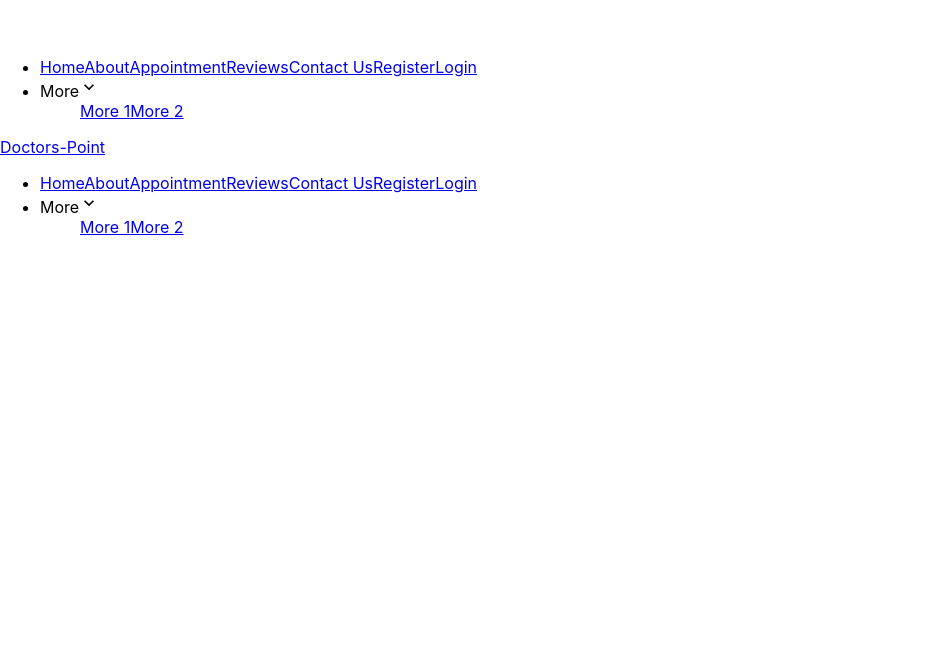
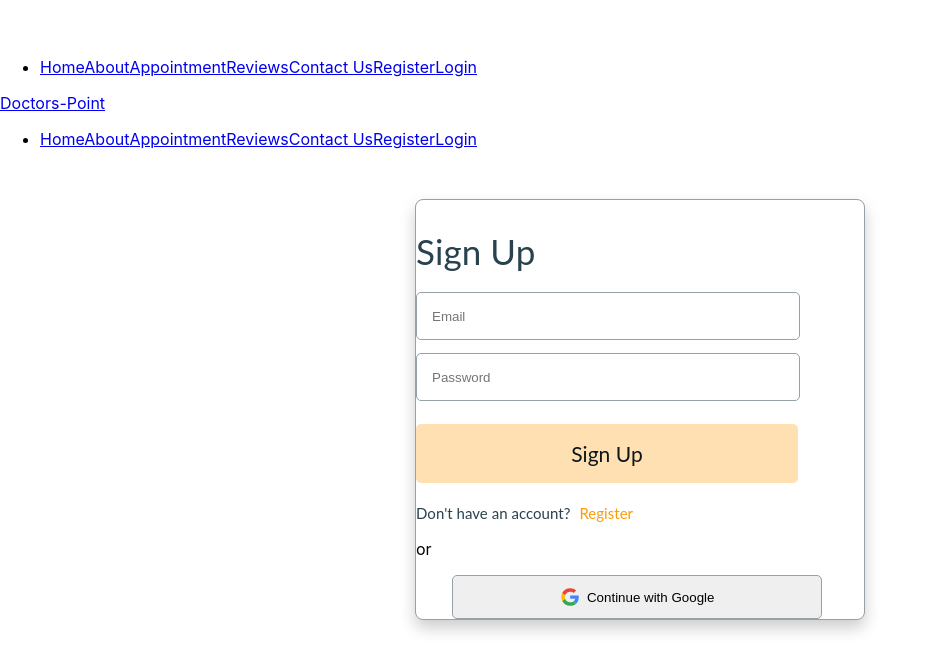
Before and after one commit to asadjulhas/doctors-portal-client, a React (Create React App) app: page /login in a window 1280 px wide. Shown: the part 1243-1913 px from the top of the page, without its empty margins (0-933 px from the left). Before the commit the page ends 1496 px from the top, so only its background shows below. Built offline with nearby package versions, Linux system fonts and the light colour scheme; no server answers.

Commit message:
Implement signin with email and signin with google

```diff
--- a/src/App.js
+++ b/src/App.js
@@ -8,6 +8,7 @@ import AppointmentPage from './pages/Appointment/AppointmentPage';
 import { ToastContainer } from 'react-toastify';
   import 'react-toastify/dist/ReactToastify.css';
 import Register from './pages/Register/Register';
+import Login from './pages/Login/Login';
 
 function App() {
   return (
@@ -18,6 +19,7 @@ function App() {
         <Route path='/about' element={<About/>} />
         <Route path='/appointment' element={<AppointmentPage/>} />
         <Route path='/register' element={<Register/>} />
+        <Route path='/login' element={<Login/>} />
       </Routes>
       <ToastContainer />
     </div>
--- /dev/null
+++ b/src/pages/Login/Login.js
@@ -0,0 +1,52 @@
+import React, { useState } from 'react';
+import { useAuthState, useSignInWithEmailAndPassword } from 'react-firebase-hooks/auth';
+import { Link, useNavigate } from 'react-router-dom';
+import auth from '../../firebaseinit';
+import PageTitle from '../../hooks/PageTitle';
+import SignWithGoogle from '../Register/SignWithGoogle';
+
+const Login = () => {
+  const goHome = useNavigate('')
+  const [lguser, lgloading, lgerror] = useAuthState(auth);
+  const [errorMessage, setError] = useState("");
+  const [
+    signInWithEmailAndPassword,
+    user,
+    regloading,
+    error,
+  ] = useSignInWithEmailAndPassword(auth);
+
+  if(lguser) {
+    goHome('/')
+  }
+
+
+  const loginForm = e => {
+    e.preventDefault();
+    const email = e.target.email.value;
+    const password = e.target.password.value;
+    signInWithEmailAndPassword(email, password);
+  }
+
+  return (
+    <div className="login_form signup text-center">
+        <PageTitle title="Login" />
+        <h3>Sign Up</h3>
+        <form onSubmit={loginForm}>
+          <input required placeholder="Email" name="email" type="email" />
+          <br />
+          <input required placeholder="Password" name="password" type="password" />
+          {errorMessage}
+          <button className={`login_btn ${regloading ? 'btn loading' : ''}`}>Sign Up</button>
+          <br />
+          <span>
+          Don't have an account? <Link to="/register">Register</Link>
+          </span>
+          <p>or</p>
+        </form>
+<SignWithGoogle/>
+      </div>
+  );
+};
+
+export default Login;
--- a/src/pages/Register/Register.js
+++ b/src/pages/Register/Register.js
@@ -1,14 +1,20 @@
 import React, { useState } from "react";
-import { Link } from "react-router-dom";
+import { Link, useNavigate } from "react-router-dom";
 import auth from "../../firebaseinit";
 import PageTitle from "../../hooks/PageTitle";
 import "./Register.css";
 import { useAuthState, useCreateUserWithEmailAndPassword, useUpdateProfile } from 'react-firebase-hooks/auth';
 import { async } from "@firebase/util";
+import SignWithGoogle from "./SignWithGoogle";
 
 const Register = () => {
+  const goHome = useNavigate('')
   const [errorMessage, setError] = useState("");
   const [user, loading, error] = useAuthState(auth);
+
+  if(user) {
+    goHome('/')
+  }
 
   console.log(user)
   const [
@@ -57,25 +63,24 @@ const Register = () => {
     await updateProfile({displayName})
   };
   return (
-    <div>
       <div className="login_form signup text-center">
         <PageTitle title="Register" />
         <h3>Sign Up</h3>
         <form onSubmit={signUpForm}>
-          <input placeholder="Type your name" name="name" type="text" />
+          <input required placeholder="Type your name" name="name" type="text" />
           <br />
-          <input placeholder="Email" name="email" type="email" />
+          <input required placeholder="Email" name="email" type="email" />
           <br />
-          <input placeholder="Password" name="password" type="password" />
+          <input required placeholder="Password" name="password" type="password" />
           <br />
-          <input
+          <input required
             placeholder="Confirm Password"
             name="conpassword"
             type="password"
           />
           <br />
-          {error}
-          <button className="login_btn">Sign Up</button>
+          {errorMessage}
+          <button className={`login_btn ${regloading ? 'btn loading' : ''}`}>Sign Up</button>
           <br />
           <span>
             Already have an account? <Link to="/login">Login</Link>
@@ -83,11 +88,8 @@ const Register = () => {
           <p>or</p>
         </form>
 
-        <button className="google_signin mb-8 mt-5">
-          <img width={20} src="" alt="" /> &nbsp; Continue with Google
-        </button>
+        <SignWithGoogle/>
       </div>
-    </div>
   );
 };
 
--- /dev/null
+++ b/src/pages/Register/SignWithGoogle.js
@@ -0,0 +1,17 @@
+import React from 'react';
+import { useSignInWithGoogle } from 'react-firebase-hooks/auth';
+import googleIcon from '../../assets/images/google.svg'
+import auth from '../../firebaseinit';
+
+const SignWithGoogle = () => {
+  const [signInWithGoogle, user, loading, error] = useSignInWithGoogle(auth);
+  return (
+    <div>
+      <button onClick={()=>signInWithGoogle()} className={`google_signin mb-8 mt-5 ${loading ? 'btn loading' : ''}`}>
+          <img width={20} src={googleIcon} alt="" /> &nbsp; Continue with Google
+        </button>
+    </div>
+  );
+};
+
+export default SignWithGoogle;
--- a/src/pages/Shared/Header/Header.js
+++ b/src/pages/Shared/Header/Header.js
@@ -1,7 +1,16 @@
+import { signOut } from "firebase/auth";
 import React from "react";
+import { useAuthState } from "react-firebase-hooks/auth";
 import { Link } from "react-router-dom";
+import auth from "../../../firebaseinit";
 
 const Header = () => {
+  const [user, loading, error] = useAuthState(auth);
+  const avatar = user?.photoURL || 'https://cdn.pixabay.com/photo/2015/03/04/22/35/avatar-659652_960_720.png'
+  console.log(user)
+  const handleLogout = () => {
+    signOut(auth);
+  };
   const menuItems = (
     <>
       <li className="text-black">
@@ -10,27 +19,9 @@ const Header = () => {
         <Link to="/appointment">Appointment</Link>
         <Link to="/reviews">Reviews</Link>
         <Link to="/contact">Contact Us</Link>
-        <Link to="/register">Register</Link>
-        <Link to="/login">Login</Link>
+        {user ? "" : <Link to="/register">Register</Link>}
+        {user ? "" : <Link to="/login">Login</Link>}
       </li>
-      <li tabIndex="0">
-              <a>
-                More
-                <svg
-                  className="fill-current"
-                  xmlns="http://www.w3.org/2000/svg"
-                  width="20"
-                  height="20"
-                  viewBox="0 0 24 24"
-                >
-                  <path d="M7.41,8.58L12,13.17L16.59,8.58L18,10L12,16L6,10L7.41,8.58Z" />
-                </svg>
-              </a>
-              <ul className="p-2">
-                <Link to="/">More 1</Link>
-                <Link to="/">More 2</Link>
-              </ul>
-            </li>
     </>
   );
   return (
@@ -58,8 +49,7 @@ const Header = () => {
               tabIndex="0"
               className="menu menu-compact dropdown-content mt-3 p-2 bg-white  rounded-box w-52"
             >
-             {menuItems}
-
+              {menuItems}
             </ul>
           </div>
           <Link to="/" className="btn btn-ghost normal-case text-xl text-black">
@@ -67,10 +57,30 @@ const Header = () => {
           </Link>
         </div>
         <div className="navbar-center hidden lg:flex">
-          <ul className="menu menu-horizontal p-0">
-            {menuItems}
+          <ul className="menu menu-horizontal p-0">{menuItems}</ul>
+        </div>
+        {user ? <div className="dropdown dropdown-end">
+          <label tabIndex="0" className="btn btn-ghost btn-circle avatar">
+            <div className="w-10 rounded-full">
+              <img src={avatar} alt={user?.displayName} title={user?.displayName} />
+            </div>
+          </label>
+          <ul
+            tabIndex="0"
+            className="menu menu-compact dropdown-content mt-3 p-2 shadow bg-base-100 rounded-box w-52"
+          >
+            <li>
+              <a className="justify-between">
+                <b>{user?.displayName}</b>
+              </a>
+            </li>
+            <li className="text-[red]">
+              <Link onClick={handleLogout} to="">
+                Logout
+              </Link>
+            </li>
           </ul>
-        </div>
+        </div> : ''}
       </div>
     </div>
   );
```
Also changed, not shown: src/assets/images/google.svg (added).
